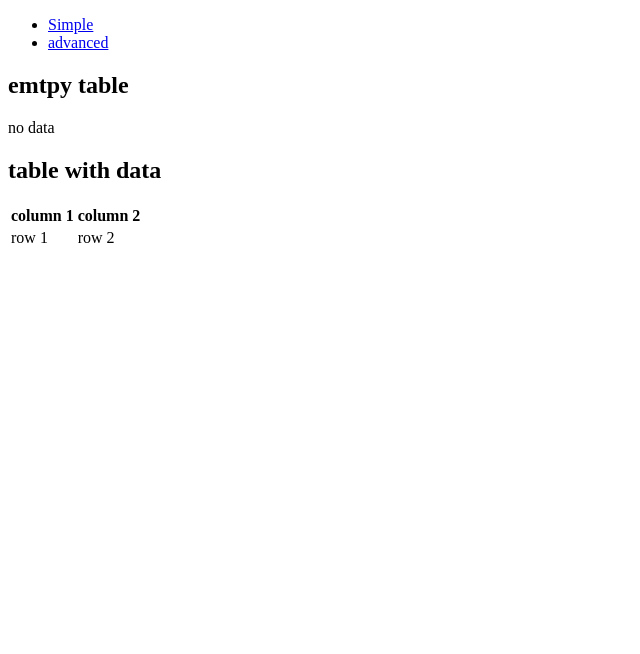
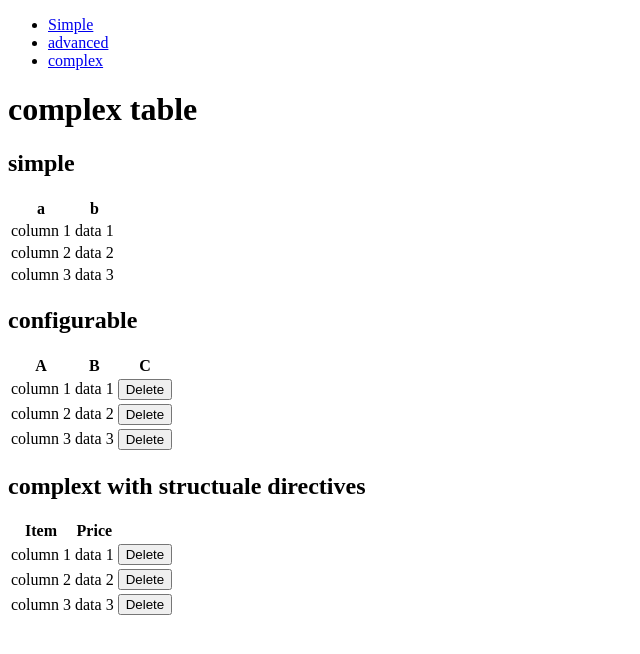
Before and after one commit to Jefiozie/demo-complex-table, an Angular app: page /complex-table in a window 1280 px wide. Before the commit this address led to /simple-table. Shown: the top 654 px of the page, without its empty margins (0-640 px from the left). Built offline with nearby package versions, Linux system fonts and the light colour scheme.

Commit message:
add complex

```diff
--- a/src/app/app.component.ts
+++ b/src/app/app.component.ts
@@ -8,6 +8,7 @@ import { RouterLink, RouterOutlet } from "@angular/router";
   template: ` <ul>
       <li><a routerLink="simple-table">Simple</a></li>
       <li><a routerLink="advanced-table">advanced</a></li>
+      <li><a routerLink="complex-table">complex</a></li>
     </ul>
     <router-outlet></router-outlet>`,
   styles: [],
--- a/src/app/app.config.ts
+++ b/src/app/app.config.ts
@@ -12,6 +12,10 @@ const appRoutes = [
     loadComponent: () => import("./page-advanced-table.component"),
   },
   {
+    path: "complex-table",
+    loadComponent: () => import("./page-complext-table.component"),
+  },
+  {
     path: "**",
     redirectTo: "simple-table",
   },
--- a/src/app/page-advanced-table.component.ts
+++ b/src/app/page-advanced-table.component.ts
@@ -5,12 +5,13 @@ import { CommonModule } from "@angular/common";
 @Component({
   standalone: true,
   imports: [CommonModule, TableWithDirsComponent],
-  template: ` <h2>default table</h2>
+  template: ` <h1>default table</h1>
+  <h2>simple</h2>
     <app-table-dirs
       [data]="data"
     />
+    <h2>configurable</h2>
 
-    <h2>table with custom header and rows</h2>
     <app-table-dirs
 
       [data]="data"
@@ -24,7 +25,7 @@ import { CommonModule } from "@angular/common";
         <td>{{ row.a }}</td>
         <td>{{ row.b }}</td>
         <td>
-          <button (click)="removeRow(row, index)">Delete</button>
+          <button (click)="removeRow(row)">Delete</button>
         </td>
       </ng-template>
     </app-table-dirs>
@@ -38,9 +39,9 @@ export default class PageAdvancedTable {
     { a: "column 3", b: "data 3" },
   ];
 
-  removeRow(row: any, index: number) {
+  removeRow(row: any) {
     console.dir(row);
-    console.error(index);
+    const index = this.data.findIndex((r) => r === row);
     this.data.splice(index, 1);
   }
 }
--- /dev/null
+++ b/src/app/page-complext-table.component.ts
@@ -0,0 +1,60 @@
+import { CommonModule } from "@angular/common";
+import { Component } from "@angular/core";
+import { DIRS } from "./table/table-complex.component";
+
+@Component({
+  standalone: true,
+  imports: [CommonModule, DIRS],
+  template: ` <h1>complex table</h1>
+  <h2>simple</h2>
+    <app-table-complex
+      [data]="data"
+    />
+<h2>configurable</h2>
+     <!-- Highly configured template with conditional elements -->
+     <app-table-complex  [data]="data">
+      <ng-template appTableHeader>
+      <th>A</th>
+        <th>B</th>
+        <th>C</th>
+      </ng-template>
+      <ng-template [appTableRow]="data" let-row let-index>
+      <td>{{ row.a }}</td>
+        <td>{{ row.b }}</td>
+        <td>
+          <button (click)="removeRow(row)">Delete</button>
+        </td>
+      </ng-template>
+    </app-table-complex>
+
+<h2>complext with structuale directives</h2>
+      <app-table-complex [data]="data">
+      <ng-template appTableHeader>
+        <th>Item</th>
+        <th>Price</th>
+        <th></th>
+        <th></th>
+      </ng-template>
+      <ng-container *appTableRow="data as row">
+      <td>{{ row.a }}</td>
+        <td>{{ row.b }}</td>
+        <td>
+          <button (click)="removeRow(row)">Delete</button>
+        </td>
+      </ng-container>
+    </app-table-complex>
+    `,
+})
+export default class PageComplexTable {
+  data = [
+    { a: "column 1", b: "data 1" },
+    { a: "column 2", b: "data 2" },
+    { a: "column 3", b: "data 3" },
+  ];
+
+  removeRow(row: any) {
+    console.dir(row);
+    const index = this.data.findIndex((r) => r === row);
+    this.data.splice(index, 1);
+  }
+}
--- a/src/app/page-simple-table.component.ts
+++ b/src/app/page-simple-table.component.ts
@@ -4,10 +4,10 @@ import TableWithNgForAndEmptyStateComponent from "./table/table.component";
 @Component({
   standalone: true,
   imports: [TableWithNgForAndEmptyStateComponent],
-  template: ` <h2>emtpy table</h2>
+  template: ` <h1>emtpy table</h1>
+  <h2>simple</h2>
     <app-table-ngfor-empty-state />
-
-    <h2>table with data</h2>
+    <h2>complex</h2>
     <app-table-ngfor-empty-state
       [columns]="['column 1', 'column 2']"
       [rows]="['row 1', 'row 2']"
--- /dev/null
+++ b/src/app/table/table-complex.component.ts
@@ -0,0 +1,103 @@
+import { CommonModule } from "@angular/common";
+import {
+  Component,
+  ContentChild,
+  Directive,
+  Input,
+  TemplateRef,
+} from "@angular/core";
+
+interface TableHeaderTemplateContext<TItem extends object> {
+  $implicit: TItem[];
+  appTableHeader: TItem[];
+}
+
+@Directive({
+  selector: "ng-template[appTableHeader]",
+  standalone: true,
+})
+export class TableHeaderTemplateDirective<TItem extends object> {
+  @Input("appTableHeader") data!: TItem[] | "" | undefined;
+
+  static ngTemplateContextGuard<TContextItem extends object>(
+    dir: TableHeaderTemplateDirective<TContextItem>,
+    ctx: unknown
+  ): ctx is TableHeaderTemplateContext<TContextItem> {
+    return true;
+  }
+}
+
+interface TableRowTemplateContext<TItem extends object> {
+  $implicit: TItem;
+  appTableRow: TItem;
+  index: number;
+}
+
+@Directive({
+  selector: "ng-template[appTableRow]",
+  standalone: true,
+})
+export class TableRowTemplateDirective<TItem extends object> {
+  @Input("appTableRow") data!: TItem[];
+
+  static ngTemplateContextGuard<TContextItem extends object>(
+    dir: TableRowTemplateDirective<TContextItem>,
+    ctx: unknown
+  ): ctx is TableRowTemplateContext<TContextItem> {
+    return true;
+  }
+}
+@Component({
+  selector: "app-table-complex",
+  standalone: true,
+  imports: [CommonModule],
+  template: `
+    <table>
+      <thead>
+        <tr>
+          <ng-container
+            *ngTemplateOutlet="
+              headers || defaultHeaderTemplate;
+              context: { $implicit: data, appTableHeader: data }
+            "
+          ></ng-container>
+        </tr>
+      </thead>
+      <tbody>
+        <tr *ngFor="let row of data; index as i">
+          <ng-container
+            *ngTemplateOutlet="
+              rows || defaultRowTemplate;
+              context: { $implicit: row, appTableRow: row, index: i }
+            "
+          ></ng-container>
+        </tr>
+      </tbody>
+    </table>
+
+    <!-- default templates -->
+    <ng-template #defaultHeaderTemplate let-data>
+      <th *ngFor="let header of data[0] | keyvalue">{{ header.key }}</th>
+    </ng-template>
+
+    <ng-template #defaultRowTemplate let-row>
+      <td *ngFor="let row of row | keyvalue">{{ row.value }}</td>
+    </ng-template>
+  `,
+  styles: [],
+})
+export class TableComplexComponent<TItem extends object> {
+  @Input() data!: TItem[];
+
+  @ContentChild(TableHeaderTemplateDirective, { read: TemplateRef })
+  headers?: TemplateRef<TItem>;
+
+  @ContentChild(TableRowTemplateDirective, { read: TemplateRef })
+  rows?: TemplateRef<TItem>;
+}
+
+export const DIRS = [
+  TableComplexComponent,
+  TableHeaderTemplateDirective,
+  TableRowTemplateDirective,
+];
```
